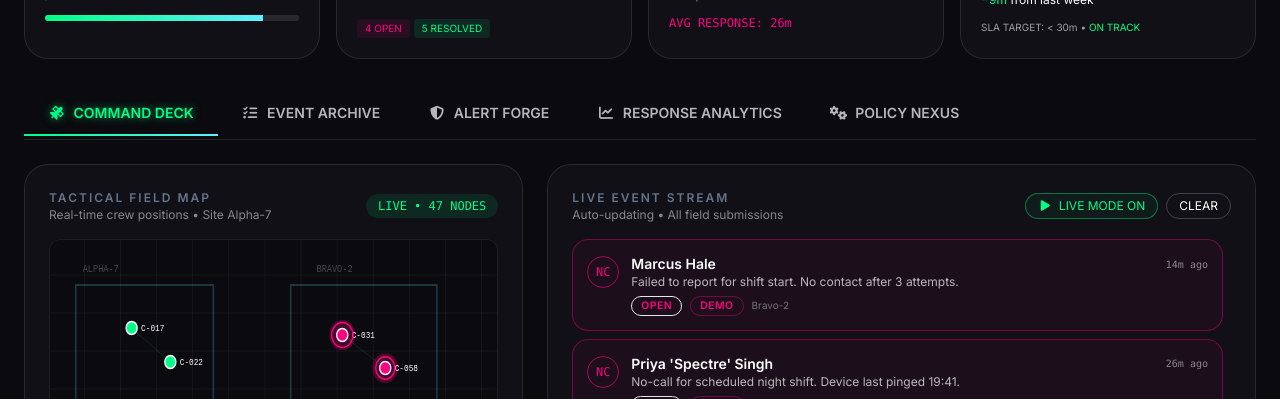
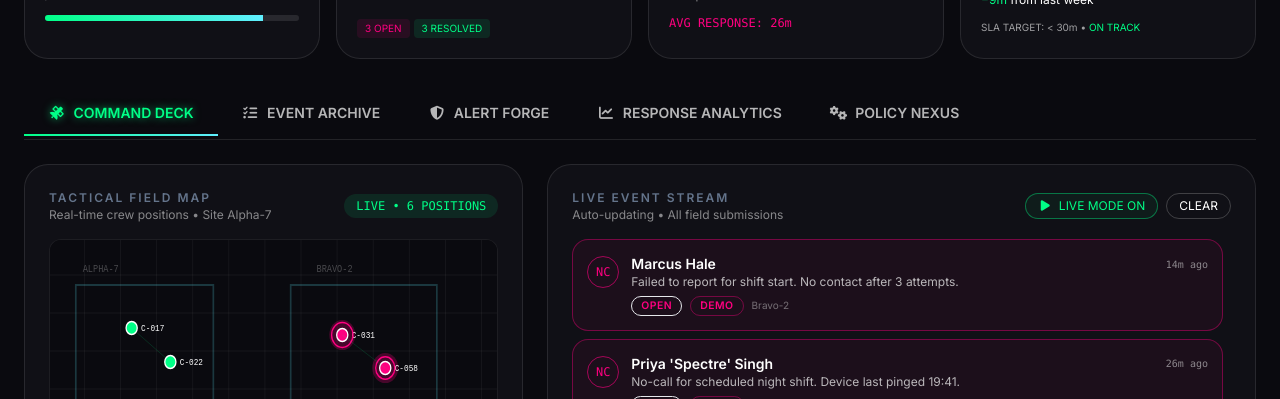
Before and after one commit to AntManThePro/nexus-ops-field-command-v21, a plain HTML site: page index.html in a window 1280 px wide. Shown: the part 401-800 px from the top of the page. Drawn offline with nearby package versions, Linux system fonts and the light colour scheme.

Commit message:
Fix live-check leftovers: computed OPEN/RESOLVED pills and honest map badge (6 positions, not 47 nodes)

```diff
--- a/index.html
+++ b/index.html
@@ -348,8 +348,8 @@
                     </div>
                 </div>
                 <div class="mt-4 flex gap-x-1">
-                    <div class="text-[10px] px-2 py-0.5 rounded bg-[#ff0080]/10 text-[#ff0080]">4 OPEN</div>
-                    <div class="text-[10px] px-2 py-0.5 rounded bg-[#00ff87]/10 text-[#00ff87]">5 RESOLVED</div>
+                    <div id="kpi-open" class="text-[10px] px-2 py-0.5 rounded bg-[#ff0080]/10 text-[#ff0080]">3 OPEN</div>
+                    <div id="kpi-resolved" class="text-[10px] px-2 py-0.5 rounded bg-[#00ff87]/10 text-[#00ff87]">3 RESOLVED</div>
                 </div>
             </div>
 
@@ -417,7 +417,7 @@
                             <div class="section-header">TACTICAL FIELD MAP</div>
                             <div class="text-xs text-white/50">Real-time crew positions • Site Alpha-7</div>
                         </div>
-                        <div class="text-xs px-3 py-1 rounded-2xl bg-[#00ff87]/10 text-[#00ff87] font-mono">LIVE • 47 NODES</div>
+                        <div id="map-nodes" class="text-xs px-3 py-1 rounded-2xl bg-[#00ff87]/10 text-[#00ff87] font-mono">LIVE • 6 POSITIONS</div>
                     </div>
 
                     <div class="canvas-container">
@@ -1181,6 +1181,12 @@
             document.getElementById('kpi-alerts').innerHTML = criticalAlerts;
             const fe = document.getElementById('footer-events');
             if (fe) fe.textContent = events.length + ' events in this file';
+            const openCount = events.filter(e => e.status !== "RESOLVED").length;
+            const resolvedCount = events.filter(e => e.status === "RESOLVED").length;
+            const ko = document.getElementById('kpi-open');
+            if (ko) ko.textContent = openCount + ' OPEN';
+            const kr = document.getElementById('kpi-resolved');
+            if (kr) kr.textContent = resolvedCount + ' RESOLVED';
             document.getElementById('kpi-response').innerHTML = avgResponse + 'm';
             document.getElementById('kpi-response-main').innerHTML = avgResponse + '<span class="text-3xl align-super">m</span>';
 
```
Also changed, not shown: 1 other file.
